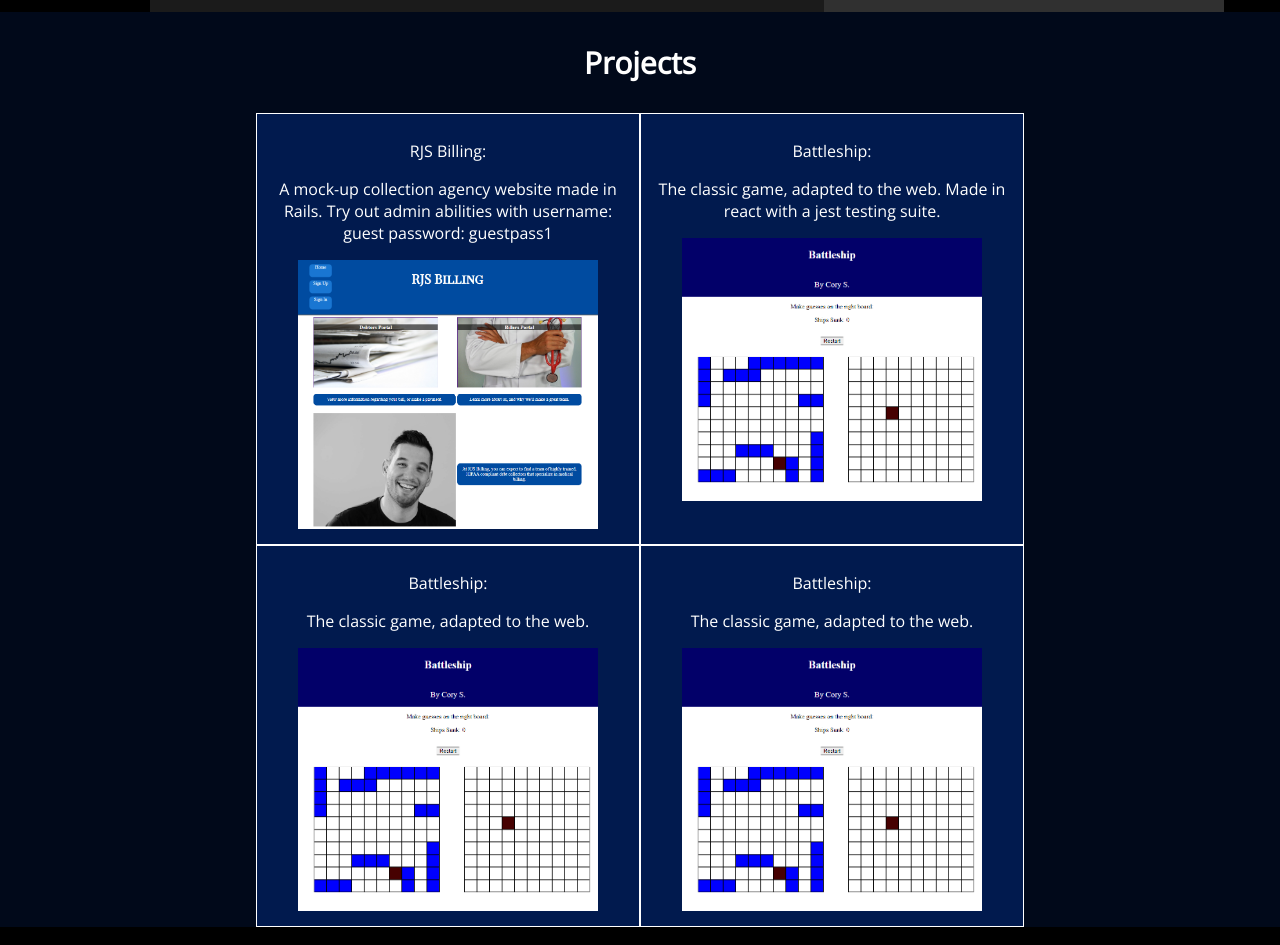
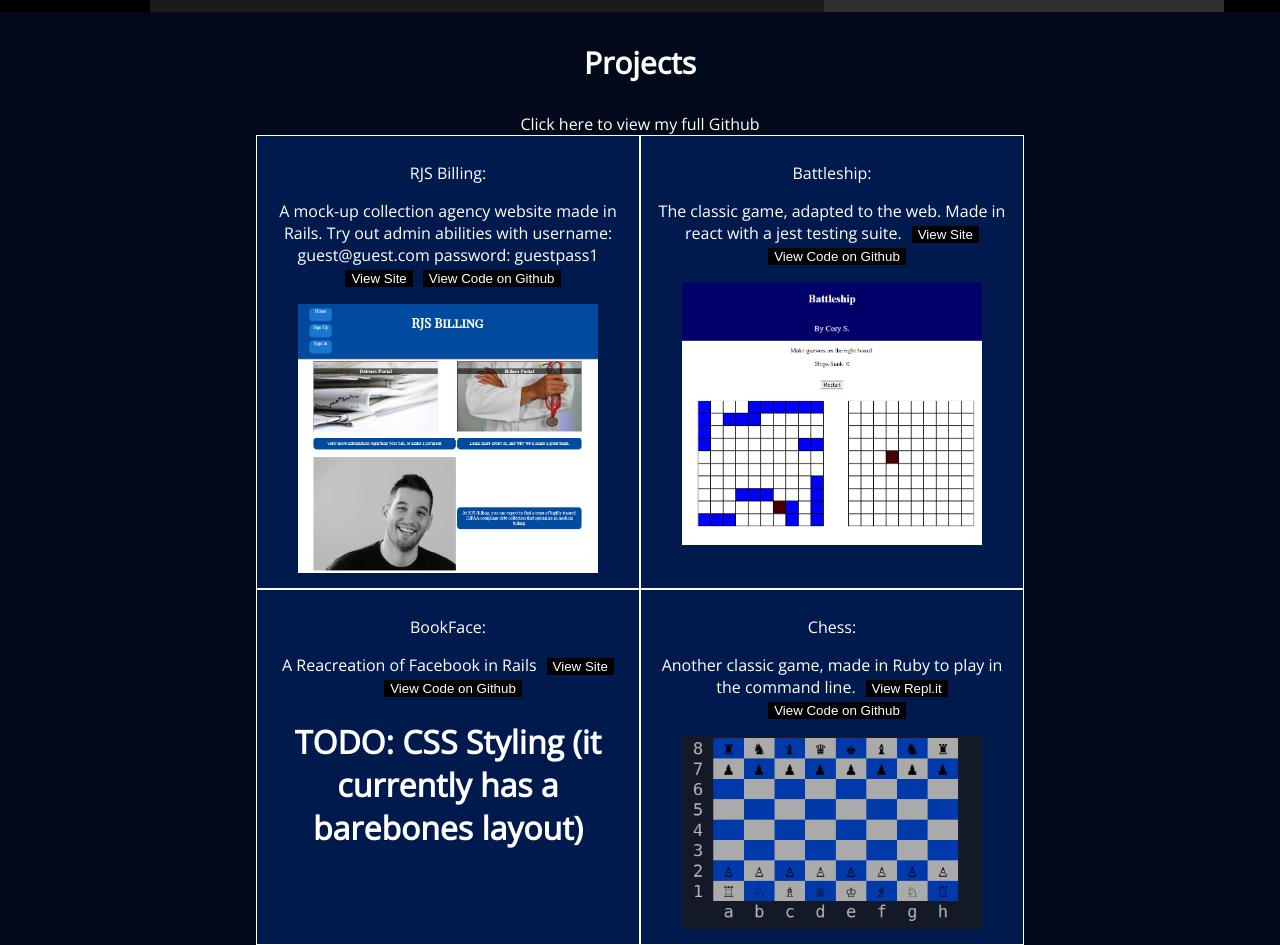
Before and after one commit to Cscharf91/portfolio, a React (Create React App) app: page / in a window 1280 px wide. Shown: the part 1420-2365 px from the top of the page. Built offline with nearby package versions, Linux system fonts and the light colour scheme.

Commit message:
completed projects section

```diff
--- a/src/App.css
+++ b/src/App.css
@@ -143,6 +143,7 @@ a {
 }
 
 .projects {
+  text-align: center;
   grid-column: 1 / -1;
   background: #01091a;
   color: white;
@@ -168,6 +169,22 @@ a {
   border: 1px solid;
   text-align: center;
   padding: 10px;
+  /* display: grid;
+  justify-content: center;
+  align-items: center; */
+}
+
+.project-container button {
+  transition: 0.5s;
+  margin-left: 10px;
+  border: none;
+  background: black;
+  color: white;
+}
+
+.project-container button:hover {
+  transition: 0.5s;
+  background: darkgray;
 }
 
 .project-container img {
@@ -214,3 +231,31 @@ a {
     margin: auto;
   }
 }
+
+@media (max-width: 741px) {
+  .title-2 {
+    margin-top: 135px;
+    font-size: 34px;
+    padding-bottom: 22px;
+  }
+
+  .projects-section {
+    grid-template-columns: 1fr;
+  }
+}
+
+@media (max-width: 700px) {
+  .title-1 {
+    border-right: 15px solid;
+    margin-top: 135px;
+    font-size: 35px;
+    padding: 0px;
+  }
+
+  .title-2 {
+    border-left: 15px solid;
+    margin-top: 275px;
+    font-size: 20px;
+    padding: 0px;
+  }
+}
--- a/src/components/About.js
+++ b/src/components/About.js
@@ -9,7 +9,7 @@ const About = () => {
                 <img className="headshot" src={headshot} alt="headshot" />
             </div>
             <div className="about-info">
-                <p>I'm Cory Scharf, a full stack Developer who loves creating clean, responsive websites.</p>
+                <p>I'm Cory Scharf, a full stack Developer from New Jersey who loves creating clean, responsive websites.</p>
                 <p>When I'm not developing, I enjoy playing the piano, hiking, and working out.</p>
             </div>
         </div>
--- a/src/components/Projects.js
+++ b/src/components/Projects.js
@@ -1,32 +1,43 @@
 import React from 'react';
 import Battleship from '../../src/images/battleship.png';
 import RJS from '../../src/images/rjs-billing.png';
+import Chess from '../../src/images/chess.png';
 
 const Projects = () => {
     return (
         <div className="projects">
             <h3 className="projects-head">Projects</h3>
+            <a href="https://github.com/Cscharf91/" alt="github">Click here to view my full Github</a>
             <div className="projects-section">
-                <a href="https://evening-ridge-12770.herokuapp.com/" rel="noopener noreferrer" target="_blank" className="project-container">
+                <div className="project-container">
                     <p>RJS Billing:</p>
-                    <p>A mock-up collection agency website made in Rails. Try out admin abilities with username: guest password: guestpass1</p>
-                    <img src={RJS} alt="battleship" />
-                </a>
-                <a href="https://cscharf91.github.io/battleship/" rel="noopener noreferrer" target="_blank" className="project-container">
+                    <p>A mock-up collection agency website made in Rails. Try out admin abilities with username: guest@guest.com password: guestpass1
+                        <a href="https://evening-ridge-12770.herokuapp.com/" rel="noopener noreferrer" target="_blank"><button>View Site</button></a>
+                        <a href="https://github.com/Cscharf91/collections-site" rel="noopener noreferrer" target="_blank"><button>View Code on Github</button></a></p>
+                    <img src={RJS} alt="RJS-billing" />
+                </div>
+                <div className="project-container">
                     <p>Battleship:</p>
-                    <p>The classic game, adapted to the web. Made in react with a jest testing suite.</p>
-                    <img src={Battleship} alt="battleship" />
-                </a>
-                <a href="https://cscharf91.github.io/battleship/" rel="noopener noreferrer" target="_blank" className="project-container">
-                    <p>Battleship:</p>
-                    <p>The classic game, adapted to the web.</p>
-                    <img src={Battleship} alt="battleship" />
-                </a>
-                <a href="https://cscharf91.github.io/battleship/" rel="noopener noreferrer" target="_blank" className="project-container">
-                    <p>Battleship:</p>
-                    <p>The classic game, adapted to the web.</p>
-                    <img src={Battleship} alt="battleship" />
-                </a>
+                    <p>The classic game, adapted to the web. Made in react with a jest testing suite.
+                        <a href="https://cscharf91.github.io/battleship/" rel="noopener noreferrer" target="_blank"><button>View Site</button></a>
+                        <a href="https://github.com/Cscharf91/battleship" rel="noopener noreferrer" target="_blank"><button>View Code on Github</button></a></p>
+                    <img src={Battleship} alt="Battleship" />
+                </div>
+                <div className="project-container">
+                    <p>BookFace:</p>
+                    <p>A Reacreation of Facebook in Rails
+                        <a href="https://fast-sierra-54264.herokuapp.com/" rel="noopener noreferrer" target="_blank"><button>View Site</button></a>
+                        <a href="https://github.com/Cscharf91/facebook-clone" rel="noopener noreferrer" target="_blank"><button>View Code on Github</button></a></p>
+                    <h1>TODO: CSS Styling (it currently has a barebones layout)</h1>
+                    {/* <img src={Battleship} alt="Battleship" /> */}
+                </div>
+                <div className="project-container">
+                    <p>Chess:</p>
+                    <p>Another classic game, made in Ruby to play in the command line.
+                        <a href="https://repl.it/@Cscharf91/chess" rel="noopener noreferrer" target="_blank"><button>View Repl.it</button></a>
+                        <a href="https://github.com/Cscharf91/chess" rel="noopener noreferrer" target="_blank"><button>View Code on Github</button></a></p>
+                    <img src={Chess} alt="Chess" />
+                </div>
             </div>
         </div>
     );
```
Also changed, not shown: src/images/asdasdas.jpg (deleted), src/images/chess.png (added).
